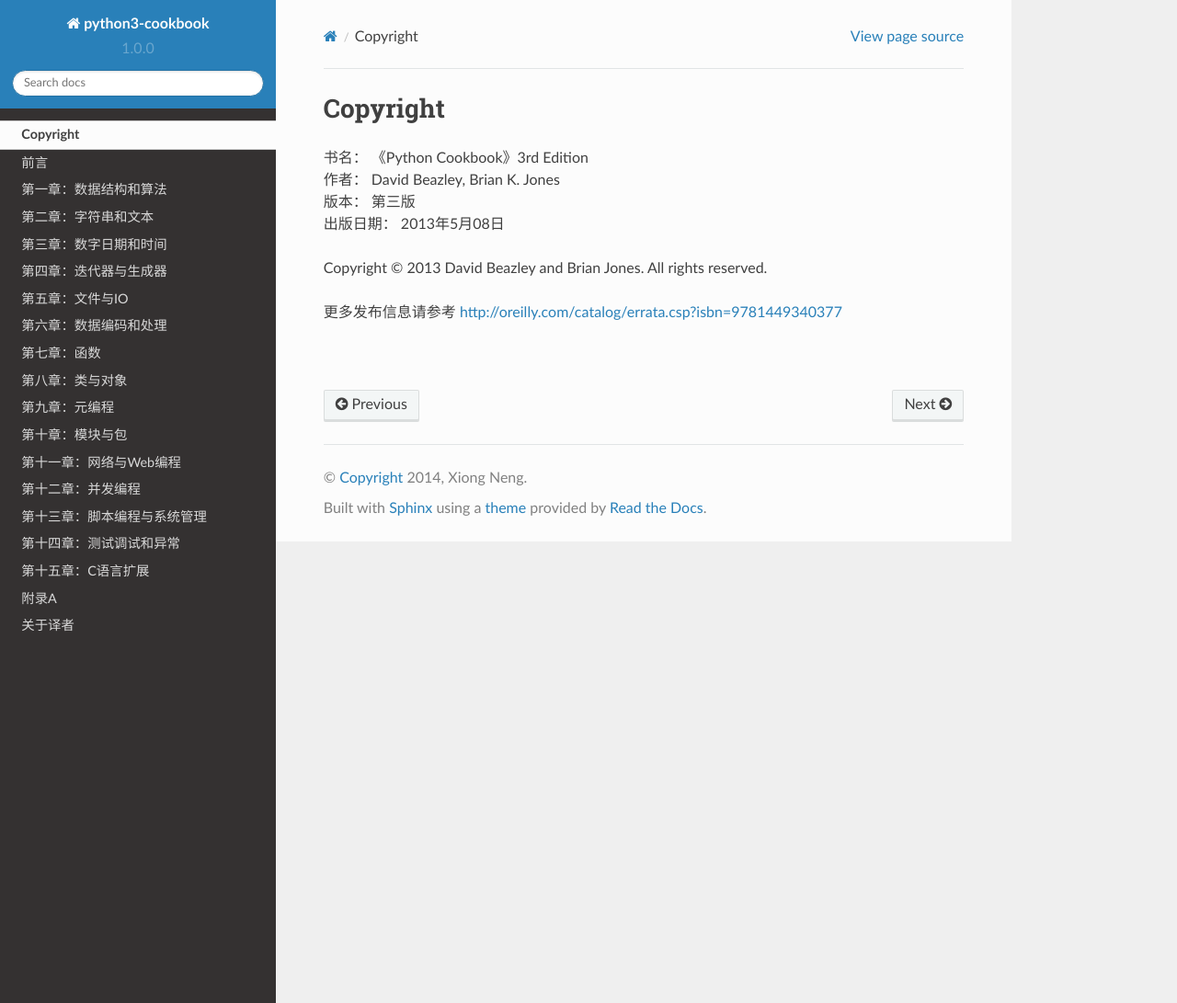
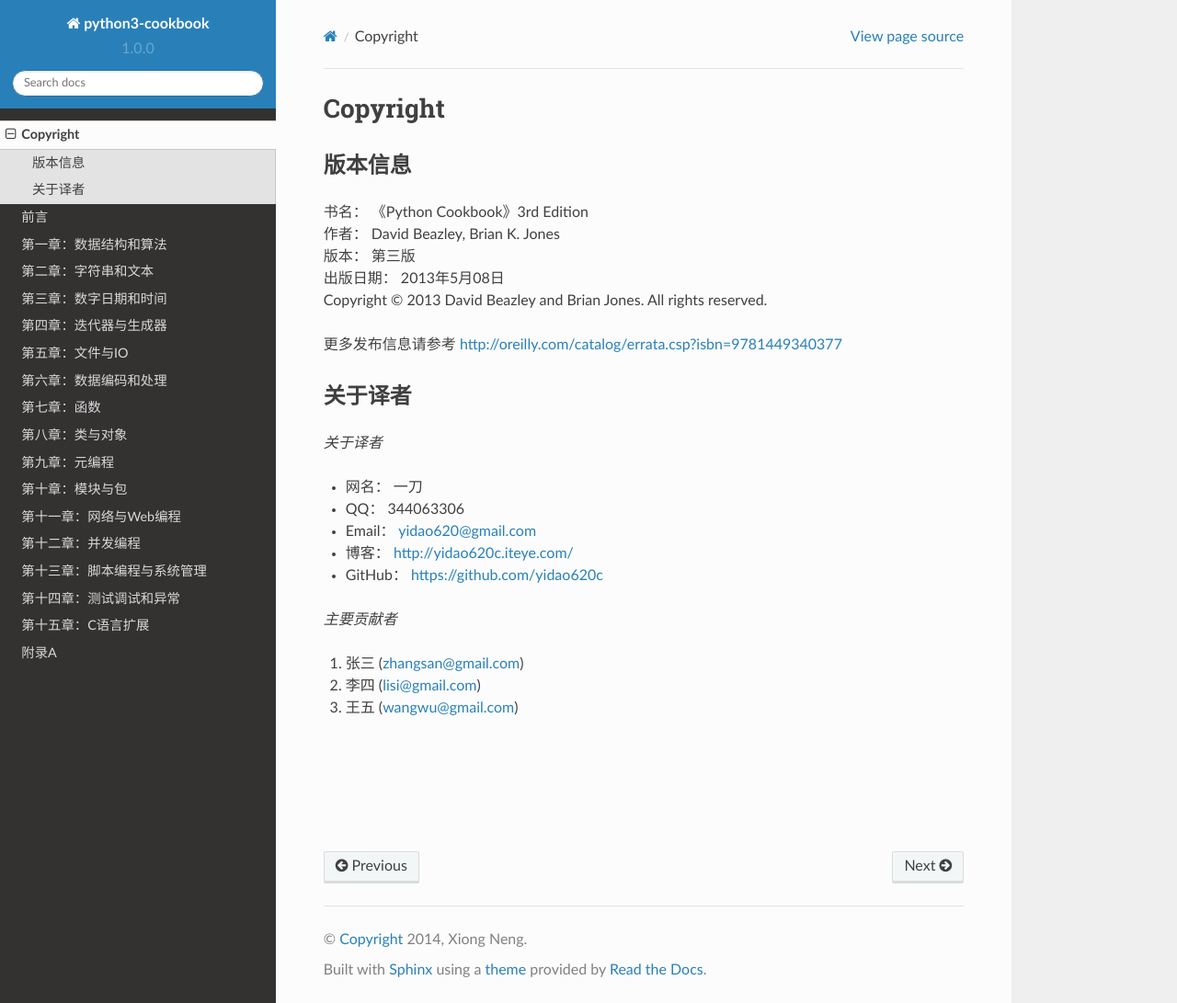
Before and after one commit to yidao620c/python3-cookbook, a Sphinx documentation site: the page built from source/copyright.rst, in a window 1280 px wide and 1091 px high. Shown: the whole window at 92% size. Built offline with Sphinx 7.4.7 and the Read the Docs theme 2.0.0, drawn with Linux system fonts in a browser that asks for light colours.

Commit message:
重组结构使其全部显示

```diff
--- a/source/copyright.rst
+++ b/source/copyright.rst
@@ -2,13 +2,35 @@
 Copyright
 ====================
 
+--------------
+版本信息
+--------------
 | 书名：    《Python Cookbook》3rd Edition
 | 作者：     David Beazley, Brian K. Jones
 | 版本：     第三版
 | 出版日期： 2013年5月08日
-
-Copyright © 2013 David Beazley and Brian Jones. All rights reserved.
+| Copyright © 2013 David Beazley and Brian Jones. All rights reserved.
 
 更多发布信息请参考 http://oreilly.com/catalog/errata.csp?isbn=9781449340377
 
+--------------
+关于译者
+--------------
+*关于译者*
+
+* 网名：    一刀
+* QQ：      344063306
+* Email：   yidao620@gmail.com
+* 博客：    http://yidao620c.iteye.com/
+* GitHub：  https://github.com/yidao620c
+
+*主要贡献者*
+
+1. 张三 (zhangsan@gmail.com)
+2. 李四 (lisi@gmail.com)
+3. 王五 (wangwu@gmail.com)
+
 |
+|
+|
+|
--- a/source/index.rst
+++ b/source/index.rst
@@ -16,4 +16,3 @@
    copyright
    preface
    chapters/*
-   aboutme
```
Also changed, not shown: source/aboutme.rst (deleted, +0 -17 lines).
